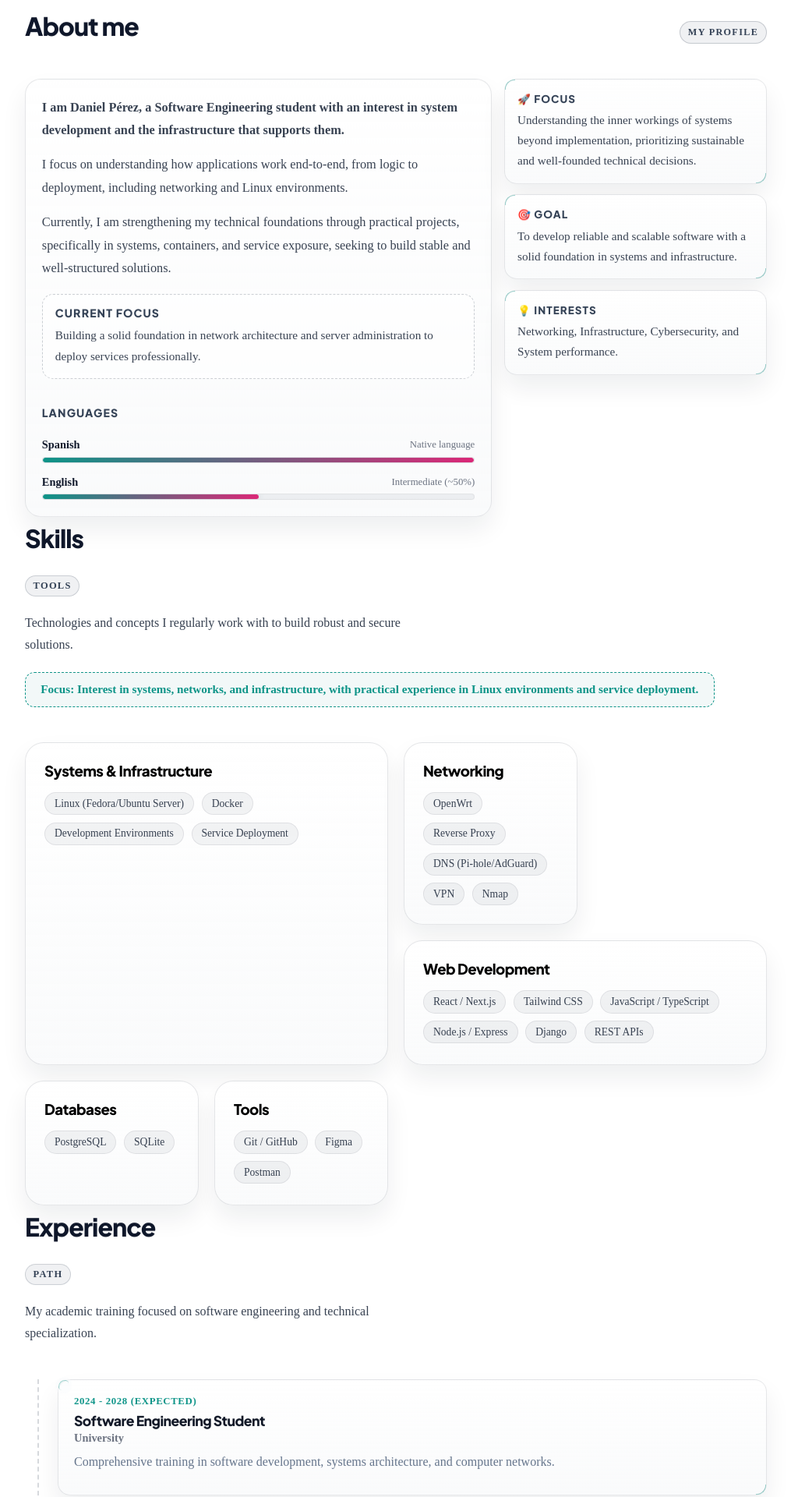
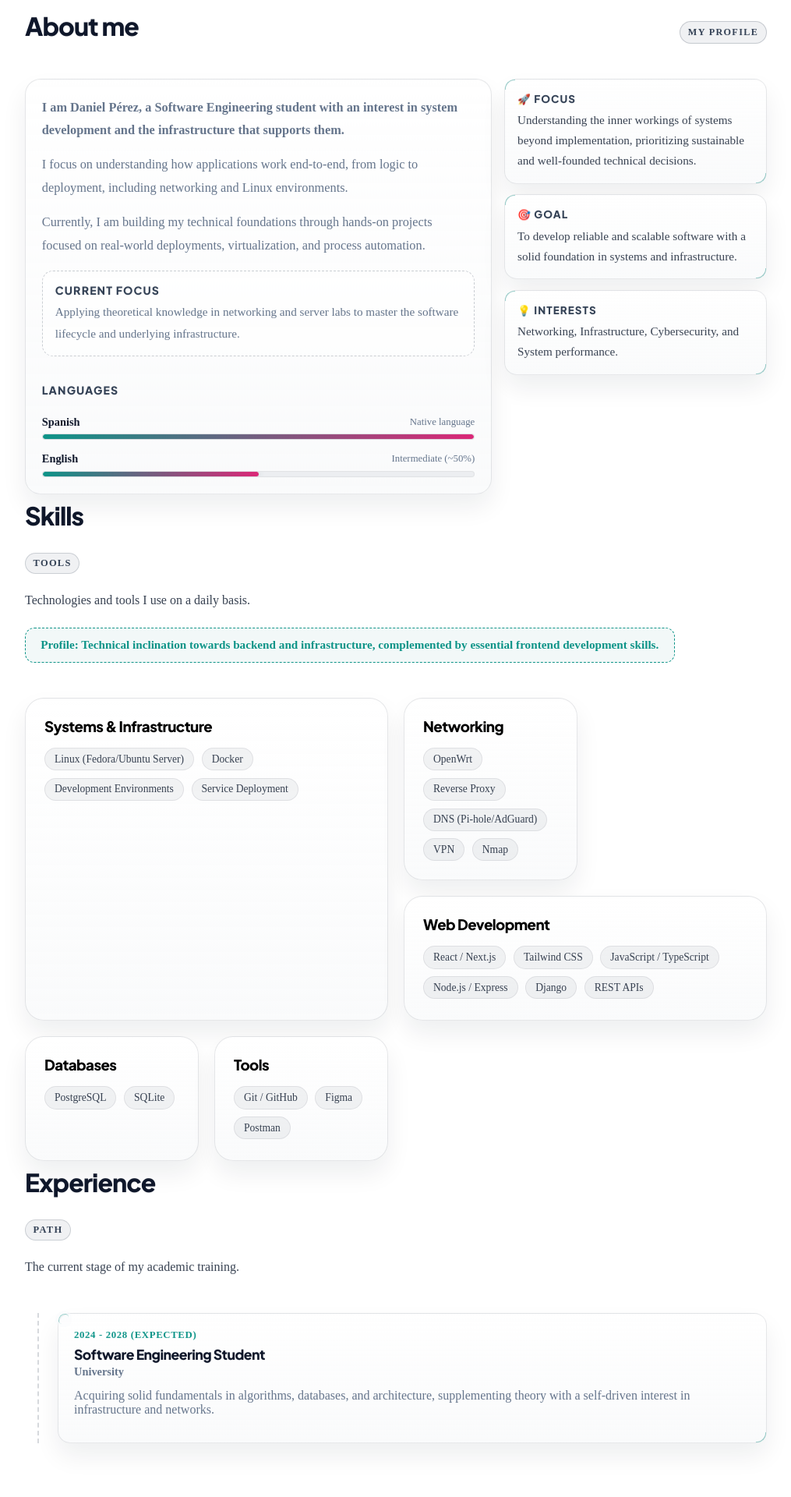
Before and after one commit to Whatfck/portafolio, a Next.js app: page /en in a window 1280 px wide. Shown: the part 840-2760 px from the top of the page at 78% size, without its empty margins (132-1147 px from the left). Built offline with nearby package versions, Linux system fonts and the light colour scheme.

Commit message:
refactor: update professional profile copy and refine dark mode theme variables

```diff
--- a/lib/dictionaries.ts
+++ b/lib/dictionaries.ts
@@ -25,26 +25,26 @@ export const dictionaries: Record<string, any> = {
       kicker: 'Mi perfil',
       lead: 'Soy Daniel Pérez, estudiante de Ingeniería de Software con interés en el desarrollo de sistemas y la infraestructura que los soporta.',
       p1: 'Me enfoco en entender cómo funcionan las aplicaciones de extremo a extremo, desde la lógica hasta su despliegue, incluyendo redes y entornos Linux.',
-      p2: 'Actualmente estoy fortaleciendo mis bases técnicas mediante proyectos prácticos, especialmente en sistemas, contenedores y exposición de servicios, buscando construir soluciones estables y bien estructuradas.',
+      p2: 'Actualmente construyo mis bases técnicas a través de proyectos prácticos orientados a despliegues reales, virtualización y automatización de procesos.',
       languages_title: 'Idiomas',
       languages: [
         { name: 'Español', level: '100%', label: 'Lengua materna' },
         { name: 'Inglés', level: '50%', label: 'Intermedio (~50%)' }
       ],
       highlight_title: 'Enfoque actual',
-      highlight_text: 'Construyendo una base sólida en arquitectura de red y administración de servidores para desplegar servicios de forma profesional.',
-      pill1_title: '🚀 Enfoque',
+      highlight_text: 'Aplicando conocimientos teóricos en laboratorios de redes y servidores para dominar el ciclo de vida del software y la infraestructura subyacente.',
+      pill1_title: 'Enfoque',
       pill1_text: 'Comprender el funcionamiento de los sistemas más allá de su implementación, priorizando decisiones técnicas sostenibles y bien fundamentadas.',
-      pill2_title: '🎯 Objetivo',
+      pill2_title: 'Objetivo',
       pill2_text: 'Desarrollar software confiable y escalable, con una base sólida en sistemas e infraestructura.',
-      pill3_title: '💡 Intereses',
+      pill3_title: 'Intereses',
       pill3_text: 'Redes, Infraestructura, Ciberseguridad y Rendimiento de sistemas.',
     },
     skills: {
       title: 'Habilidades',
       kicker: 'Mi arsenal',
-      focus: 'Enfoque: Interés en sistemas, redes e infraestructura, con experiencia práctica en entornos Linux y despliegue de servicios.',
-      intro: 'Tecnologías y conceptos con los que trabajo habitualmente para construir soluciones robustas y seguras.',
+      focus: 'Perfil: Inclinación técnica hacia el backend y la infraestructura, complementado con bases esenciales de desarrollo frontend.',
+      intro: 'Tecnologías y herramientas que utilizo en mi día a día.',
       categories: [
         {
           title: 'Sistemas e Infraestructura',
@@ -71,20 +71,20 @@ export const dictionaries: Record<string, any> = {
     experience: {
       title: 'Experiencia',
       kicker: 'Trayectoria',
-      intro: 'Mi formación académica enfocada en la ingeniería de software y la especialización técnica.',
+      intro: 'La etapa actual de mi formación académica.',
       items: [
         {
           date: '2024 - 2028',
           role: 'Estudiante de Ingeniería de Software',
           company: 'Universidad',
-          desc: 'Formación integral en desarrollo de software, arquitectura de sistemas y redes de computadoras.'
+          desc: 'Adquiriendo fundamentos en algoritmia, bases de datos y arquitectura, complementando la teoría con interés propio por la infraestructura y redes.'
         }
       ]
     },
     projects: {
       title: 'Proyectos',
       kicker: 'Mi codigo',
-      intro: 'Una seleccion de trabajos en los que he aplicado mis conocimientos.',
+      intro: 'Una selección de trabajos en los que he aplicado mis conocimientos.',
       items: [
         {
           title: 'UniShop',
@@ -159,14 +159,14 @@ export const dictionaries: Record<string, any> = {
       kicker: 'My profile',
       lead: 'I am Daniel Pérez, a Software Engineering student with an interest in system development and the infrastructure that supports them.',
       p1: 'I focus on understanding how applications work end-to-end, from logic to deployment, including networking and Linux environments.',
-      p2: 'Currently, I am strengthening my technical foundations through practical projects, specifically in systems, containers, and service exposure, seeking to build stable and well-structured solutions.',
+      p2: 'Currently, I am building my technical foundations through hands-on projects focused on real-world deployments, virtualization, and process automation.',
       languages_title: 'Languages',
       languages: [
         { name: 'Spanish', level: '100%', label: 'Native language' },
         { name: 'English', level: '50%', label: 'Intermediate (~50%)' }
       ],
       highlight_title: 'Current focus',
-      highlight_text: 'Building a solid foundation in network architecture and server administration to deploy services professionally.',
+      highlight_text: 'Applying theoretical knowledge in networking and server labs to master the software lifecycle and underlying infrastructure.',
       pill1_title: '🚀 Focus',
       pill1_text: 'Understanding the inner workings of systems beyond implementation, prioritizing sustainable and well-founded technical decisions.',
       pill2_title: '🎯 Goal',
@@ -177,8 +177,8 @@ export const dictionaries: Record<string, any> = {
     skills: {
       title: 'Skills',
       kicker: 'Tools',
-      focus: 'Focus: Interest in systems, networks, and infrastructure, with practical experience in Linux environments and service deployment.',
-      intro: 'Technologies and concepts I regularly work with to build robust and secure solutions.',
+      focus: 'Profile: Technical inclination towards backend and infrastructure, complemented by essential frontend development skills.',
+      intro: 'Technologies and tools I use on a daily basis.',
       categories: [
         {
           title: 'Systems & Infrastructure',
@@ -205,20 +205,20 @@ export const dictionaries: Record<string, any> = {
     experience: {
       title: 'Experience',
       kicker: 'Path',
-      intro: 'My academic training focused on software engineering and technical specialization.',
+      intro: 'The current stage of my academic training.',
       items: [
         {
           date: '2024 - 2028 (expected)',
           role: 'Software Engineering Student',
           company: 'University',
-          desc: 'Comprehensive training in software development, systems architecture, and computer networks.'
+          desc: 'Acquiring solid fundamentals in algorithms, databases, and architecture, supplementing theory with a self-driven interest in infrastructure and networks.'
         }
       ]
     },
     projects: {
       title: 'Projects',
       kicker: 'My code',
-      intro: 'A selection of works where I have applied my architectural and development knowledge.',
+      intro: 'A selection of works where I have applied my knowledge.',
       items: [
         {
           title: 'UniShop',
--- a/styles/globals.css
+++ b/styles/globals.css
@@ -36,24 +36,24 @@
 
 html[data-theme='dark'] {
   color-scheme: dark;
-  --bg: #030712;
-  --bg-top: #020617;
-  --bg-soft: #0f172a;
-  --text: #f1f5f9;
-  --text-muted: #94a3b8;
+  --bg: #030610;
+  --bg-top: #030610;
+  --bg-soft: #0c1120;
+  --text: #ffffff;
+  --text-muted: #cbd5e1;
   --primary: #2dd4bf;
   --secondary: #f472b6;
-  --accent: #94a3b8;
-  --accent-soft: rgba(148, 163, 184, 0.12);
-  --border: rgba(148, 163, 184, 0.15);
-
-  --glass-bg: rgba(15, 23, 42, 0.65);
-  --glass-border: rgba(148, 163, 184, 0.15);
-  --glass-shadow: 0 12px 40px rgba(0, 0, 0, 0.5);
-
-  --card-bg: linear-gradient(180deg, rgba(15, 23, 42, 0.92) 0%, rgba(15, 23, 42, 0.8) 100%);
-  --card-border: rgba(148, 163, 184, 0.2);
-  --card-shadow: 0 16px 28px rgba(2, 6, 23, 0.35);
+  --accent: #e2e8f0;
+  --accent-soft: rgba(226, 232, 240, 0.08);
+  --border: rgba(148, 163, 184, 0.25);
+
+  --glass-bg: rgba(10, 15, 28, 0.85);
+  --glass-border: rgba(148, 163, 184, 0.2);
+  --glass-shadow: 0 16px 48px rgba(0, 0, 0, 0.8);
+
+  --card-bg: #0c1120; /* Solid background for max readability */
+  --card-border: rgba(148, 163, 184, 0.4);
+  --card-shadow: 0 20px 40px rgba(0, 0, 0, 0.5);
 }
 
 .site-header {
@@ -218,7 +218,7 @@ html[data-theme='dark'] {
 }
 
 .navbar-links a:hover {
-  color: #111827;
+  color: var(--text);
   background: rgba(17, 24, 39, 0.05);
   transform: translateY(-1px) scale(1.02);
 }
@@ -303,14 +303,14 @@ section {
 
 .about-main p {
   margin: 0;
-  color: #374151;
+  color: var(--text-muted);
   line-height: 1.8;
   font-size: 1.02rem;
 }
 
 .about-lead {
   font-size: 1.14rem;
-  color: #111827;
+  color: var(--text);
   font-weight: 600;
 }
 
@@ -399,7 +399,7 @@ section {
 
 .language-level {
   font-size: 0.8rem;
-  color: #6b7280;
+  color: var(--text-muted);
   font-weight: 500;
 }
 
@@ -541,21 +541,22 @@ html[data-theme='dark'] .hero::after {
 
 .hero-role {
   width: fit-content;
-  font-size: 0.95rem;
-  color: rgba(255, 255, 255, 0.92);
-  font-weight: 700;
-  letter-spacing: 0.08em;
+  font-size: 0.88rem;
+  color: var(--primary);
+  font-weight: 800;
+  letter-spacing: 0.1em;
   text-transform: uppercase;
-  padding: 0.35rem 0.75rem;
-  border-radius: 8px;
-  background: rgba(0, 0, 0, 0.2);
-  border: 1px solid rgba(255, 255, 255, 0.18);
+  padding: 0.4rem 0.9rem;
+  border-radius: 999px;
+  background: var(--accent-soft);
+  border: 1px solid var(--primary);
+  opacity: 0.9;
   margin: 0;
 }
 
 .hero-copy {
   max-width: 34rem;
-  color: rgba(255, 255, 255, 0.85);
+  color: var(--text-muted);
   font-size: 1.04rem;
   line-height: 1.76;
   margin: 0;
@@ -723,11 +724,11 @@ html[data-theme='dark'] .hero-photo {
 
 .contact-card {
   position: relative;
-  border: 1px solid rgba(17, 24, 39, 0.1);
+  border: 1px solid var(--card-border);
   border-radius: 18px;
-  background: linear-gradient(180deg, rgba(255, 255, 255, 0.94) 0%, rgba(249, 250, 251, 0.84) 100%);
+  background: var(--card-bg);
   padding: 1.15rem;
-  box-shadow: 0 12px 24px rgba(17, 24, 39, 0.06);
+  box-shadow: var(--card-shadow);
   transition: transform 180ms ease, box-shadow 180ms ease, border-color 180ms ease;
 }
 
@@ -744,7 +745,7 @@ html[data-theme='dark'] .hero-photo {
   font-size: 0.72rem;
   font-weight: 700;
   letter-spacing: 0.08em;
-  color: #6b7280;
+  color: var(--text-muted);
   background: rgba(51, 65, 85, 0.08);
   border: 1px solid rgba(51, 65, 85, 0.16);
   border-radius: 999px;
@@ -769,7 +770,7 @@ html[data-theme='dark'] .hero-photo {
   display: inline-flex;
   align-items: center;
   gap: 0.35rem;
-  color: #111827;
+  color: var(--text);
   font-weight: 600;
 }
 
@@ -787,15 +788,15 @@ html[data-theme='dark'] .hero-photo {
 .contact-note {
   margin: 0;
   font-size: 0.88rem;
-  color: #6b7280;
+  color: var(--text-muted);
 }
 
 .contact-bar {
   margin-top: 0.15rem;
   padding: 0.9rem 1rem;
   border-radius: 14px;
-  border: 1px dashed rgba(51, 65, 85, 0.24);
-  background: rgba(255, 255, 255, 0.58);
+  border: 1px dashed var(--card-border);
+  background: var(--card-bg);
   display: grid;
   gap: 0.3rem;
 }
@@ -856,31 +857,86 @@ a:hover {
   color: white;
 }
 
-/* These specific overrides are now mostly handled by variables */
+/* HARD CONTRAST OVERRIDES: Forced readability for Dark Mode */
+html[data-theme='dark'] p,
+html[data-theme='dark'] .about-main p,
+html[data-theme='dark'] .about-pill p,
+html[data-theme='dark'] .project-card p,
+html[data-theme='dark'] .experience-item p,
+html[data-theme='dark'] .testimonial-card p,
+html[data-theme='dark'] .contact-card p,
+html[data-theme='dark'] .contact-card-line,
+html[data-theme='dark'] .contact-note,
+html[data-theme='dark'] .section-intro {
+  color: #ffffff !important; /* Force White for max legibility */
+}
+
+html[data-theme='dark'] .text-muted,
+html[data-theme='dark'] .experience-company,
+html[data-theme='dark'] .testimonial-role,
+html[data-theme='dark'] .language-level,
+html[data-theme='dark'] .site-footer p {
+  color: #cbd5e1 !important; /* Force Silver for secondary info */
+}
+
+html[data-theme='dark'] h1,
+html[data-theme='dark'] h2,
+html[data-theme='dark'] h3 {
+  color: #ffffff !important;
+}
+
 html[data-theme='dark'] .site-header.is-scrolled {
   background: var(--glass-bg);
+  border-bottom-color: rgba(255, 255, 255, 0.15);
 }
 
 html[data-theme='dark'] .navbar-links a {
-  color: var(--text-muted);
+  color: #cbd5e1;
 }
 
 html[data-theme='dark'] .navbar-links a:hover {
   color: #ffffff;
+  background: rgba(255, 255, 255, 0.1);
+}
+
+html[data-theme='dark'] .hero-actions .button {
   background: rgba(255, 255, 255, 0.08);
-}
-
-html[data-theme='dark'] .hero-actions .button {
-  background: rgba(0, 0, 0, 0.22);
+  border-color: rgba(255, 255, 255, 0.2);
+}
+
+html[data-theme='dark'] .hero-scroll-cue {
+  border-color: rgba(255, 255, 255, 0.2);
+  color: #e2e8f0;
+}
+
+html[data-theme='dark'] .about-highlight {
+  background: rgba(0, 0, 0, 0.3);
+  border-color: rgba(255, 255, 255, 0.1);
 }
 
 html[data-theme='dark'] .contact-card-badge,
 html[data-theme='dark'] .about-kicker,
 html[data-theme='dark'] .contact-kicker,
 html[data-theme='dark'] .section-kicker {
-  color: var(--text);
-  background: var(--accent-soft);
-  border-color: var(--border);
+  color: #2dd4bf;
+  background: rgba(45, 212, 191, 0.12);
+  border-color: rgba(45, 212, 191, 0.3);
+  font-weight: 700;
+}
+
+html[data-theme='dark'] .experience-date {
+  color: #2dd4bf;
+  font-weight: 800;
+}
+
+html[data-theme='dark'] .project-link {
+  background: rgba(45, 212, 191, 0.15);
+  color: #2dd4bf;
+}
+
+html[data-theme='dark'] .tech-card::before,
+html[data-theme='dark'] .tech-card::after {
+  opacity: 0.9;
 }
 
 .card {
@@ -1208,7 +1264,7 @@ html[data-theme='dark'] .section-intro {
 .project-card h3 {
   margin: 0 0 0.5rem;
   font-size: 1.1rem;
-  color: #111827;
+  color: var(--text);
 }
 
 html[data-theme='dark'] .project-card h3 {
@@ -1242,7 +1298,7 @@ html[data-theme='dark'] .project-card h3 {
 
 .project-link:hover {
   background: rgba(17, 24, 39, 0.1);
-  color: #111827;
+  color: var(--text);
 }
 
 html[data-theme='dark'] .project-link {
@@ -1299,13 +1355,13 @@ html[data-theme='dark'] .project-link:hover {
 .experience-item h3 {
   margin: 0 0 0.2rem;
   font-size: 1.1rem;
-  color: #111827;
+  color: var(--text);
 }
 
 .experience-company {
   font-size: 0.9rem;
   font-weight: 600;
-  color: #6b7280;
+  color: var(--text-muted);
   margin-bottom: 0.8rem;
 }
 
@@ -1351,14 +1407,14 @@ html[data-theme='dark'] .experience-company {
 
 .testimonial-author {
   font-weight: 600;
-  color: #111827;
+  color: var(--text);
   font-size: 1rem;
   margin: 0;
 }
 
 .testimonial-role {
   font-size: 0.8rem;
-  color: #6b7280;
+  color: var(--text-muted);
   margin: 0;
 }
 
```
